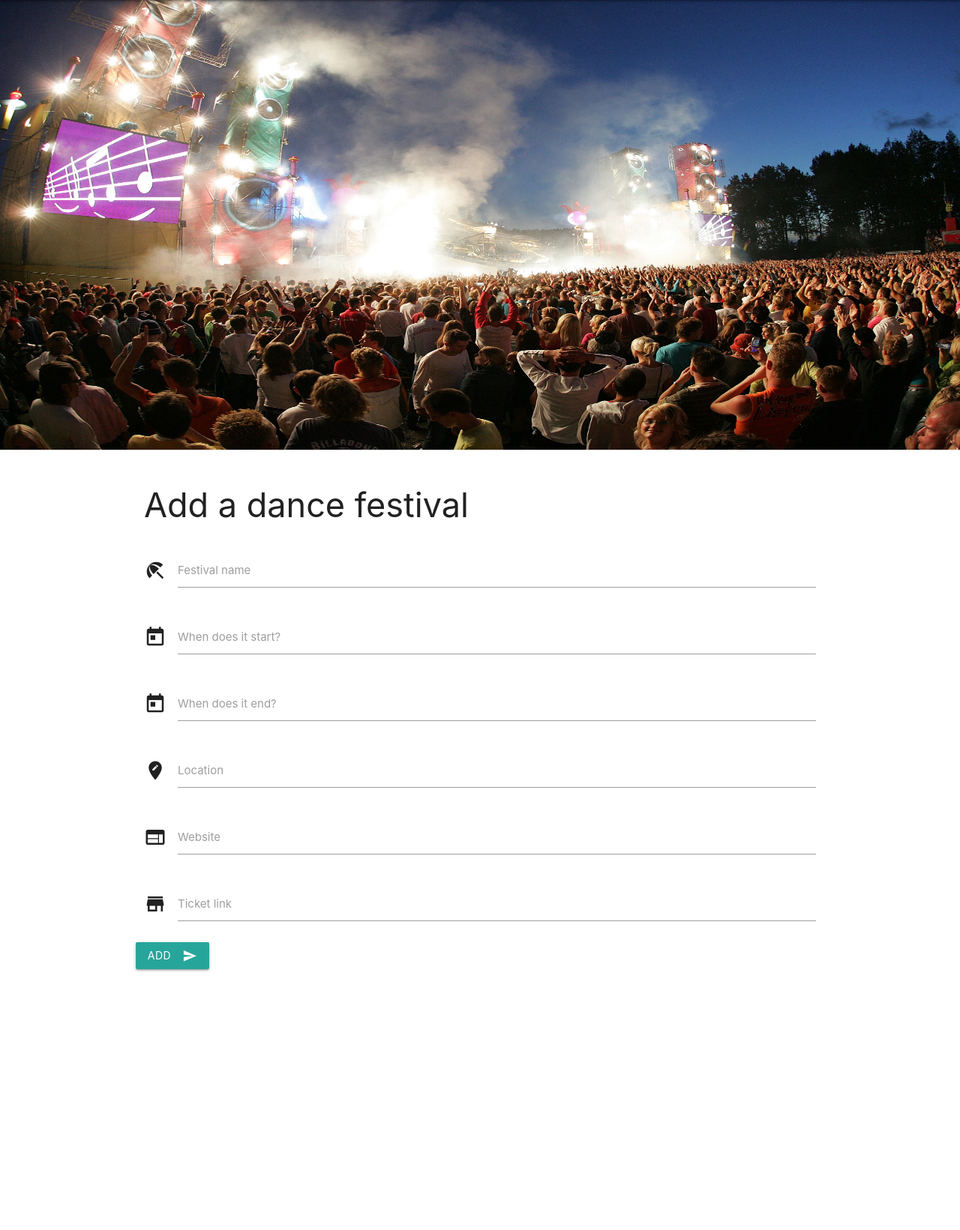
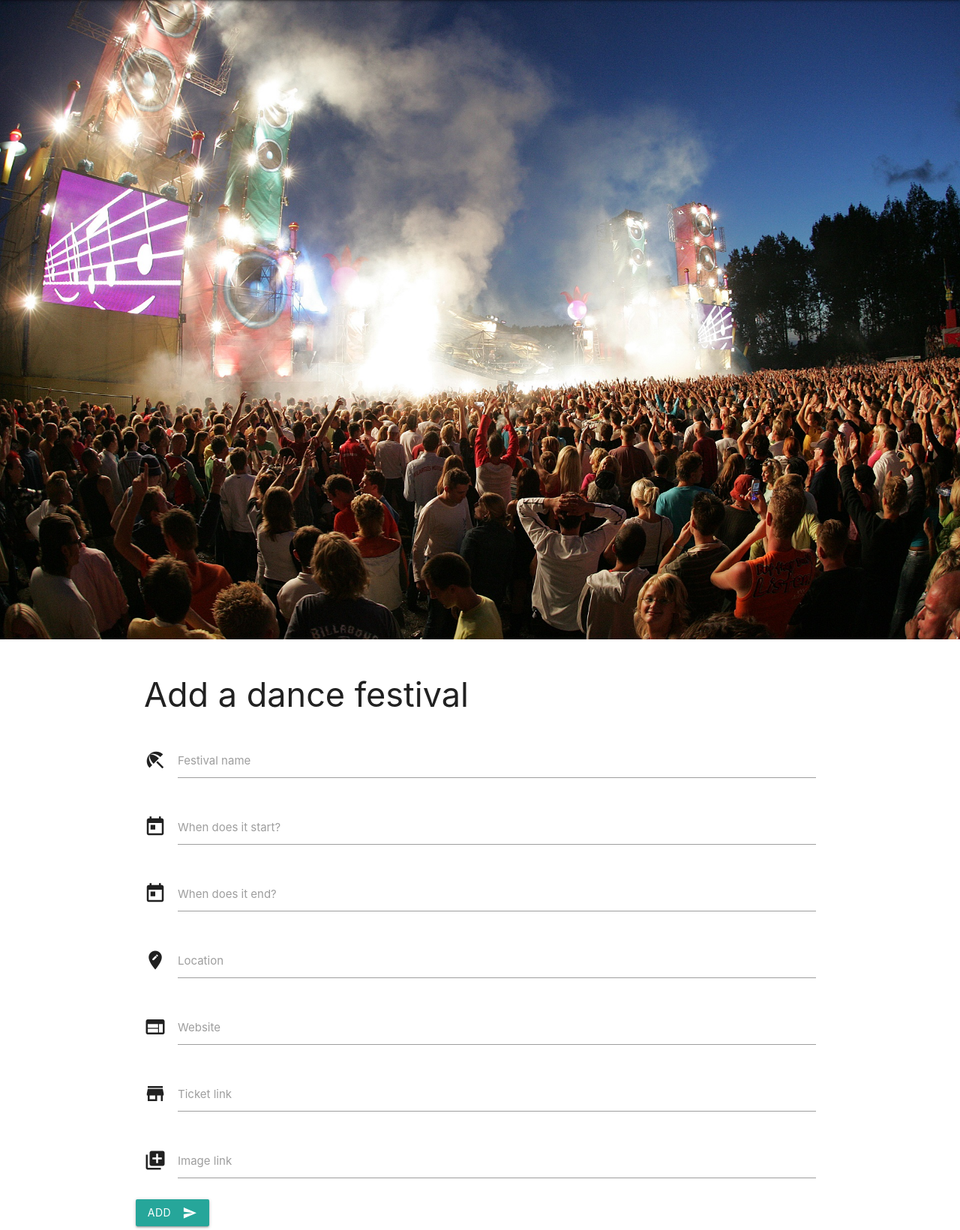
Before and after one commit to jvegter77/milestone-3-edm, a Flask app: page /add_festival in a window 1280 px wide. Shown: the part 64-1705 px from the top of the page at 75% size. Before the commit the page ends 1360 px from the top, so only its background shows below. Run offline with Flask 2, Linux system fonts and the light colour scheme; some libraries are stand-ins or nearby versions.

Commit message:
added an extra field to include a picture of the festival

```diff
--- a/static/css/style.css
+++ b/static/css/style.css
@@ -11,7 +11,7 @@ body {
 
 #mainheader img {
     width: 100%;
-    height: 600px;
+
 }
 
 .nav-wrapper {
@@ -34,3 +34,7 @@ h3 {
 .row {
     margin-bottom: 5px;
 }
+
+#festivalbanner img {
+    width: 100%;
+}
--- a/templates/addfestival.html
+++ b/templates/addfestival.html
@@ -50,6 +50,13 @@
             </div>
         </div>
         <div class="row">
+            <div class="input-field col s12">
+                <i class="material-icons prefix">add_to_photos</i>
+                <input id="image" name="image" type="text" class="validate">
+                <label for="image">Image link</label>
+            </div>
+        </div>
+        <div class="row">
          <button class="btn waves-effect waves-light" type="submit" name="action">Add
             <i class="material-icons right">send</i>
             </button>
--- a/templates/festivals.html
+++ b/templates/festivals.html
@@ -12,6 +12,9 @@
         <div class="row col s12 m12 intro">
            <h2>{{festivals.festivalname}}</h2>
            <hr>
+        </div>
+        <div class="row col s12 m12" id="festivalbanner">
+            <img src="{{festivals.image}}" alt="image of {{festivals.festivalname}}">
         </div>
         <div class="row col s12 m6 l6" id="festivalinfo">
             <h3>Start date:</h3>
```
Also changed, not shown: templates/editfestival.html (+8 -1 lines).
